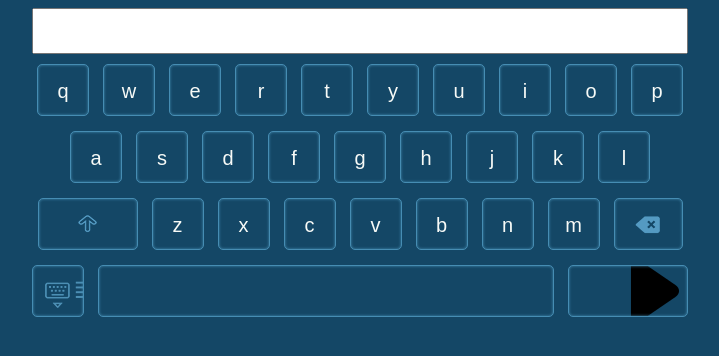
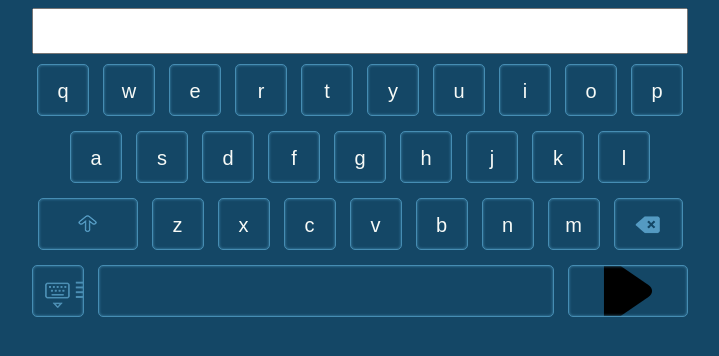
Before and after one commit to khachatryanerik/alphabet, a Django app: page / in a window 1280 px wide. Shown: the top 356 px of the page, without its empty margins (280-999 px from the left). Run offline with Django 3.2, Linux system fonts and the light colour scheme; some libraries are stand-ins or nearby versions.

Commit message:
initial commit

```diff
--- a/alphabets/static/css/jkeyboard.css
+++ b/alphabets/static/css/jkeyboard.css
@@ -42,7 +42,7 @@
 }
 .jkeyboard .jline .return {
   width: 120px;
-  background: url("../assets/play.png")no-repeat center right;
+  background: url("../assets/play.png")no-repeat center center;
 }
 .jkeyboard .jline .space {
   width: 456px;
--- a/mysite/settings.py
+++ b/mysite/settings.py
@@ -119,3 +119,4 @@ USE_TZ = True
 # https://docs.djangoproject.com/en/3.0/howto/static-files/
 
 STATIC_URL = '/static/'
+ALLOWED_HOSTS = ['khachatrianerik.pythonanywhere.com']
```
